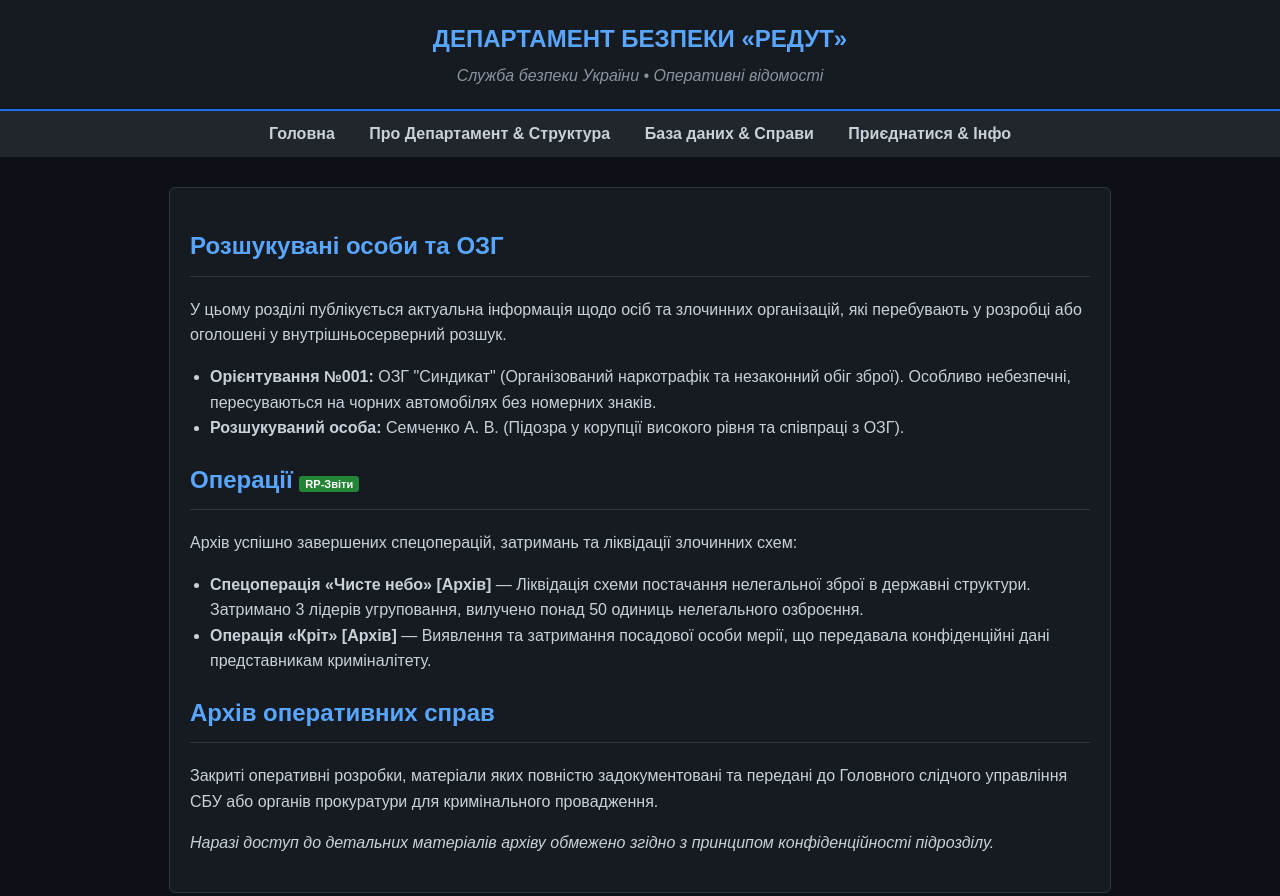
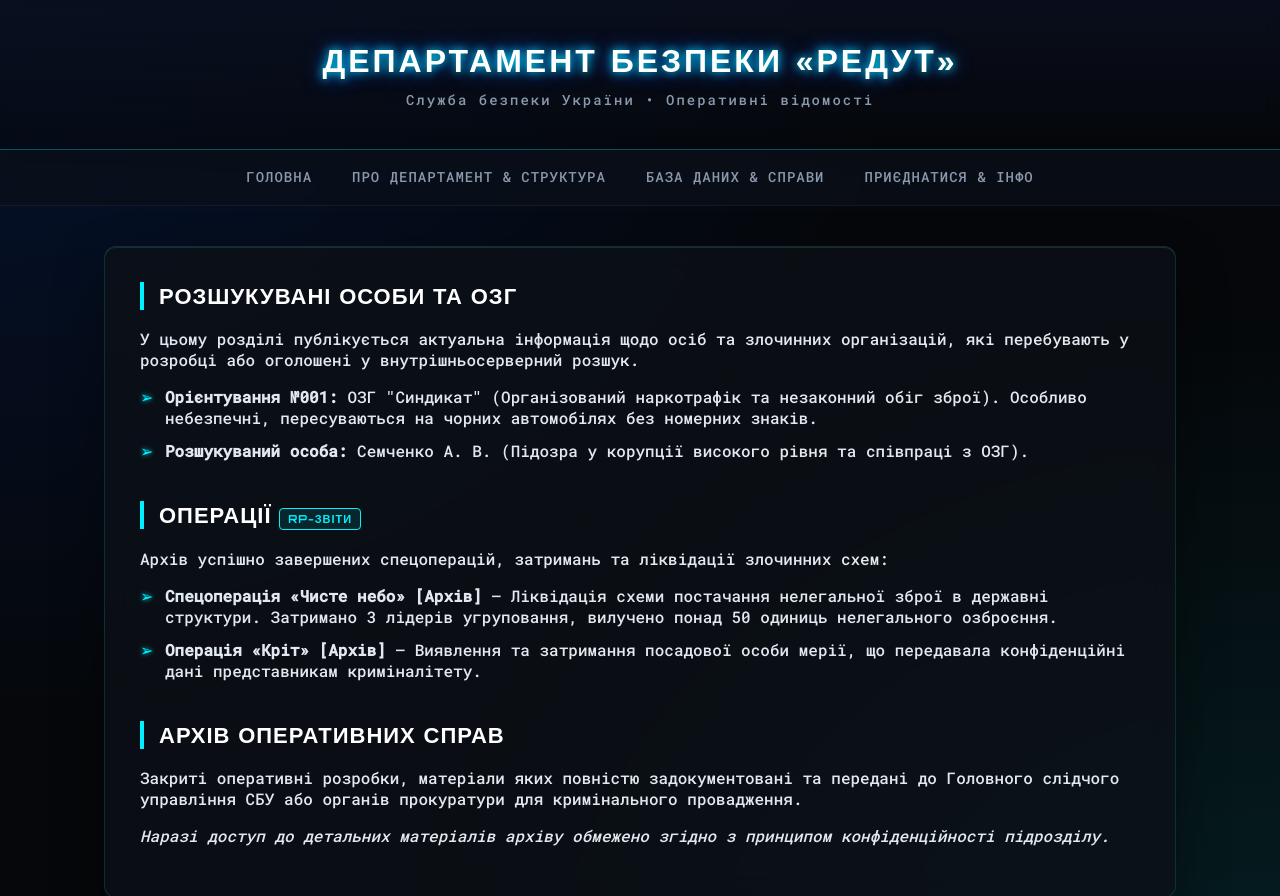
Before and after one commit to Kiril199680/sbu_redut_ukrainegta04, a plain HTML site: page archive.html in a window 1280 px wide. Shown: the top 896 px of the page. Drawn offline with Linux system fonts and the light colour scheme; a web font is replaced by a local one.

Commit message:
Update style.css

```diff
--- a/style.css
+++ b/style.css
@@ -1,87 +1,215 @@
+@import url('https://fonts.googleapis.com/css2?family=Orbitron:wght@400;700&family=Playamp&family=Roboto+Mono:wght@300;500&display=swap');
+
+:root {
+    --bg-color: #05070a;
+    --panel-bg: rgba(13, 17, 23, 0.75);
+    --accent-blue: #00f0ff;
+    --deep-blue: #0055ff;
+    --text-color: #e2e8f0;
+    --border-glow: rgba(0, 240, 255, 0.2);
+}
+
 body {
-    font-family: 'Arial', sans-serif;
-    background-color: #0d1117;
-    color: #c9d1d9;
+    font-family: 'Roboto Mono', monospace;
+    background-color: var(--bg-color);
+    color: var(--text-color);
     margin: 0;
     padding: 0;
-    line-height: 1.6;
+    overflow-x: hidden;
+    background-image:
+        radial-gradient(at 0% 0%, rgba(0, 85, 255, 0.15) 0px, transparent 50%),
+        radial-gradient(at 100% 100%, rgba(0, 240, 255, 0.1) 0px, transparent 50%);
 }
+
+/* Дисклеймер */
+.disclaimer-bar {
+    background: linear-gradient(90deg, #ff0055, #990022);
+    color: #fff;
+    text-align: center;
+    padding: 10px 20px;
+    font-size: 13px;
+    font-weight: bold;
+    text-transform: uppercase;
+    letter-spacing: 1px;
+    box-shadow: 0 4px 20px rgba(255, 0, 85, 0.4);
+    border-bottom: 2px solid #ff0055;
+    animation: pulseGlow 2s infinite ease-in-out;
+}
+
 header {
-    background-color: #161b22;
-    padding: 20px;
+    background: linear-gradient(180deg, rgba(10,15,30,0.9) 0%, rgba(5,7,10,0.6) 100%);
+    backdrop-filter: blur(10px);
+    padding: 40px 20px;
     text-align: center;
-    border-bottom: 2px solid #1f6feb;
+    border-bottom: 1px solid rgba(0, 240, 255, 0.3);
+    box-shadow: 0 10px 30px rgba(0,0,0,0.5);
 }
+
 header h1 {
-    color: #58a6ff;
+    font-family: 'Orbitron', sans-serif;
+    color: #fff;
+    text-shadow: 0 0 10px var(--accent-blue), 0 0 20px var(--deep-blue);
     margin: 0;
-    font-size: 24px;
+    font-size: 32px;
+    letter-spacing: 3px;
     text-transform: uppercase;
 }
+
 header p {
-    color: #8b949e;
-    font-style: italic;
-    margin: 5px 0 0 0;
+    color: #8a99ad;
+    letter-spacing: 2px;
+    margin: 10px 0 0 0;
+    font-size: 14px;
 }
+
+/* Навігація майбутнього */
 nav {
-    background-color: #21262d;
-    text-align: center;
-    padding: 10px;
+    display: flex;
+    justify-content: center;
+    background: rgba(10, 15, 26, 0.8);
+    backdrop-filter: blur(5px);
+    border-bottom: 1px solid rgba(255,255,255,0.05);
+    padding: 5px 0;
+    sticky: top;
 }
+
 nav a {
-    color: #c9d1d9;
+    color: #8a99ad;
     text-decoration: none;
-    margin: 0 15px;
-    font-weight: bold;
+    padding: 12px 20px;
+    font-size: 14px;
+    text-transform: uppercase;
+    font-weight: 500;
+    letter-spacing: 1px;
+    transition: all 0.3s ease;
+    border-bottom: 2px solid transparent;
 }
-nav a:hover {
-    color: #58a6ff;
+
+nav a:hover, nav a.active {
+    color: var(--accent-blue);
+    text-shadow: 0 0 8px var(--accent-blue);
+    border-bottom: 2px solid var(--accent-blue);
+    background: rgba(0, 240, 255, 0.05);
 }
+
+/* Сучасні контейнери (Ефект Скла) */
 .container {
-    max-width: 900px;
-    margin: 30px auto;
-    padding: 20px;
-    background-color: #161b22;
-    border-radius: 6px;
-    border: 1px solid #30363d;
+    max-width: 1000px;
+    margin: 40px auto;
+    padding: 35px;
+    background: var(--panel-bg);
+    backdrop-filter: blur(12px);
+    border-radius: 12px;
+    border: 1px solid rgba(0, 240, 255, 0.15);
+    box-shadow: 0 20px 50px rgba(0,0,0,0.4), inset 0 1px 0 rgba(255,255,255,0.1);
+    transform: translateY(20px);
+    animation: fadeUp 0.6s cubic-bezier(0.2, 0.8, 0.2, 1) forwards;
 }
+
 h2 {
-    color: #58a6ff;
-    border-bottom: 1px solid #30363d;
-    padding-bottom: 10px;
+    font-family: 'Orbitron', sans-serif;
+    color: #fff;
+    font-size: 22px;
+    letter-spacing: 1px;
+    border-left: 4px solid var(--accent-blue);
+    padding-left: 15px;
+    margin-top: 40px;
+    text-transform: uppercase;
 }
+
+h2:first-of-type { margin-top: 0; }
+
 h3 {
-    color: #1f6feb;
+    color: var(--accent-blue);
+    font-size: 18px;
+    margin-top: 25px;
 }
+
+/* Девіз */
 .motto {
     font-size: 18px;
     text-align: center;
-    background-color: #21262d;
+    background: linear-gradient(135deg, rgba(0,85,255,0.1), rgba(0,240,255,0.05));
+    padding: 25px;
+    border: 1px solid rgba(0, 240, 255, 0.3);
+    border-radius: 8px;
+    margin: 30px 0;
+    box-shadow: 0 0 15px rgba(0, 240, 255, 0.1);
+}
+
+.motto strong {
+    color: var(--accent-blue);
+    text-transform: uppercase;
+    letter-spacing: 2px;
+}
+
+/* Елементи списків */
+ul {
+    list-style: none;
+    padding-left: 0;
+}
+
+ul li {
+    position: relative;
+    padding-left: 25px;
+    margin-bottom: 12px;
+}
+
+ul li::before {
+    content: "➢";
+    position: absolute;
+    left: 0;
+    color: var(--accent-blue);
+    text-shadow: 0 0 5px var(--accent-blue);
+}
+
+.cycle {
+    display: flex;
+    justify-content: space-between;
+    flex-wrap: wrap;
+    background: #090d14;
     padding: 15px;
-    border-left: 4px solid #1f6feb;
-    margin: 20px 0;
+    border-radius: 6px;
+    border: 1px solid rgba(255,255,255,0.05);
+    font-weight: bold;
+    color: var(--accent-blue);
 }
-.cycle {
-    text-align: center;
-    font-weight: bold;
-    color: #58a6ff;
-    background: #0d1117;
-    padding: 10px;
+
+.cycle span {
+    padding: 5px 10px;
+}
+
+.badge-rp {
+    background: rgba(0, 240, 255, 0.1);
+    color: var(--accent-blue);
+    border: 1px solid var(--accent-blue);
+    padding: 3px 8px;
     border-radius: 4px;
+    font-size: 11px;
+    letter-spacing: 1px;
 }
-ul {
-    padding-left: 20px;
+
+.news-item {
+    border-bottom: 1px solid rgba(255,255,255,0.05);
+    padding: 15px 0;
 }
+.news-item:last-child { border: none; }
+
 footer {
     text-align: center;
-    padding: 20px;
-    color: #8b949e;
+    padding: 40px;
+    color: #56667a;
     font-size: 12px;
+    letter-spacing: 1px;
 }
-.badge-rp {
-    background-color: #238636;
-    color: white;
-    padding: 2px 6px;
-    border-radius: 3px;
-    font-size: 11px;
+
+/* Анімації */
+@keyframes fadeUp {
+    to { transform: translateY(0); opacity: 1; }
 }
+
+@keyframes pulseGlow {
+    0% { box-shadow: 0 4px 20px rgba(255, 0, 85, 0.4); }
+    50% { box-shadow: 0 4px 30px rgba(255, 0, 85, 0.7); }
+    100% { box-shadow: 0 4px 20px rgba(255, 0, 85, 0.4); }
+}
```
